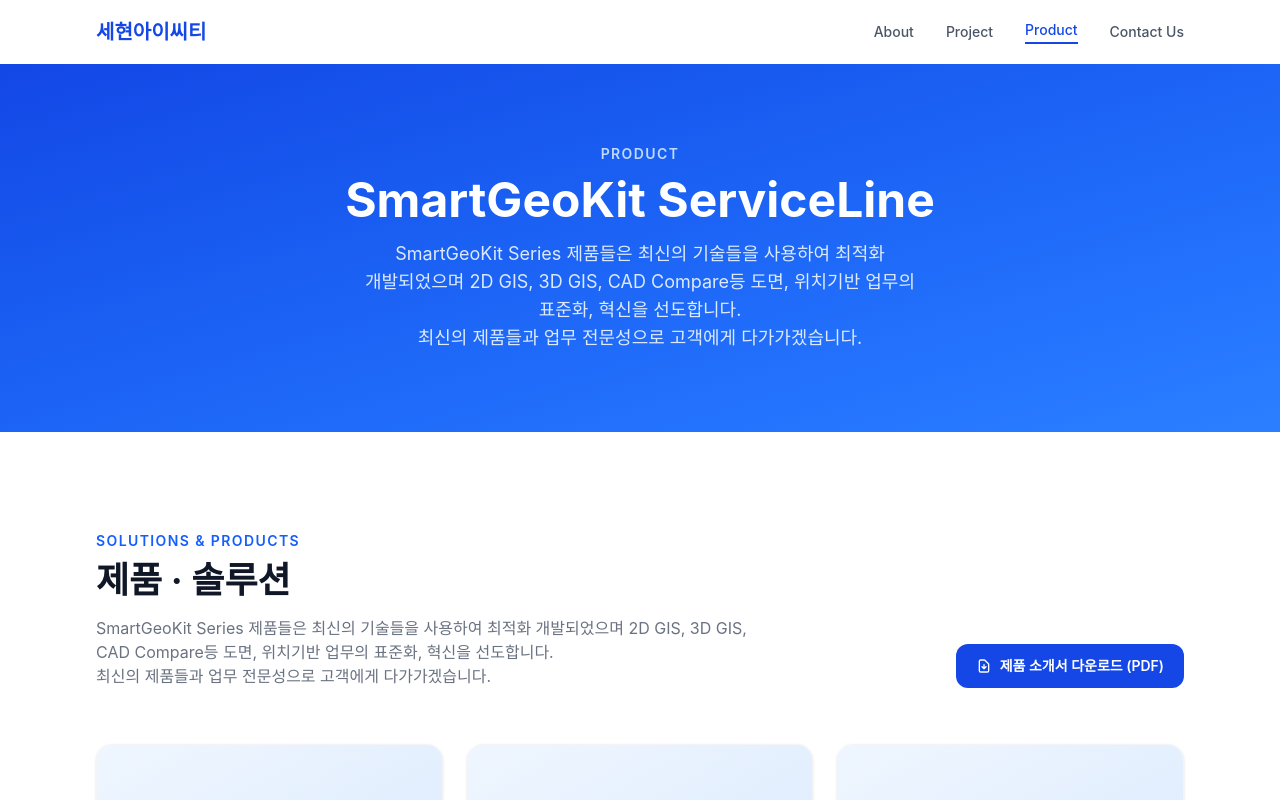
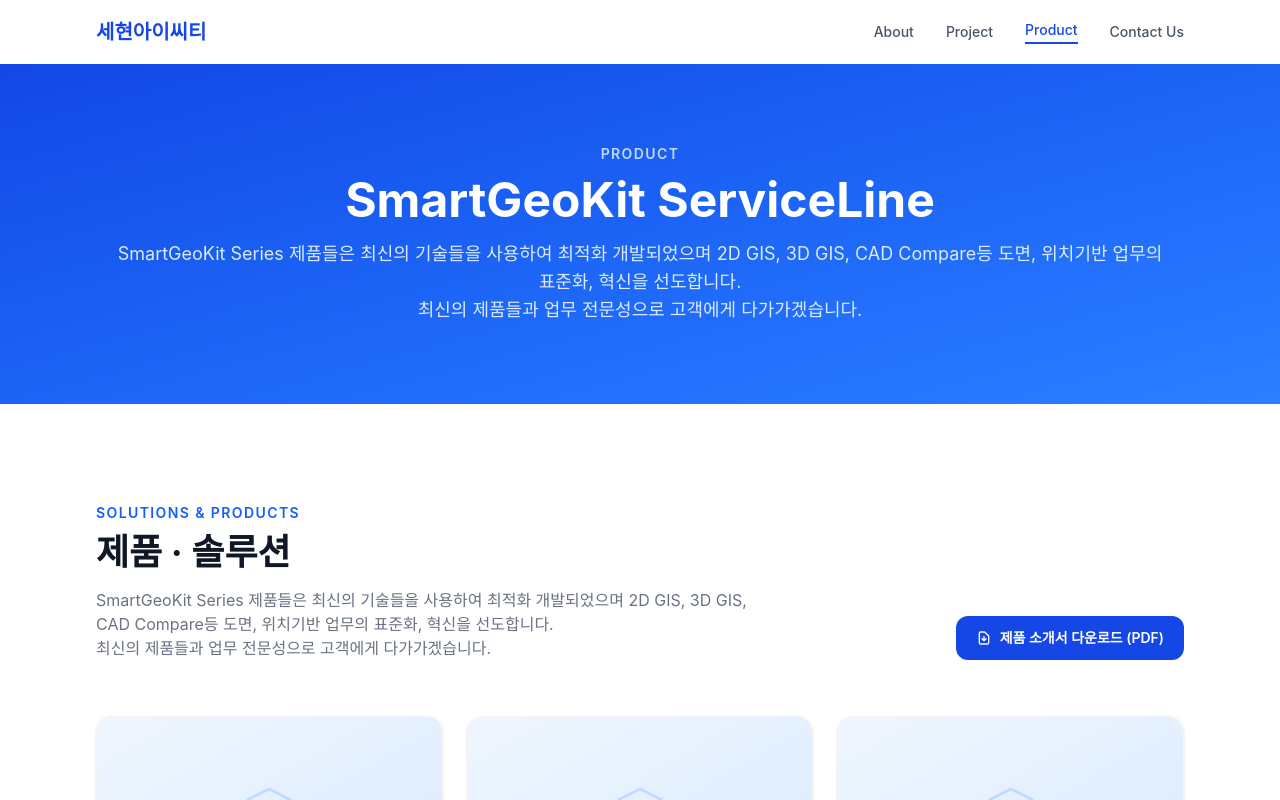
Before and after one commit to sehyunictsebitleedy/hp_home, a Next.js app: page /product in a window 1280 px wide. Shown: the top 800 px of the page. Built offline with nearby package versions, Linux system fonts and the light colour scheme; a web font is replaced by a local one.

Commit message:
text수정_01

```diff
--- a/src/app/product/page.tsx
+++ b/src/app/product/page.tsx
@@ -29,7 +29,7 @@
           <h1 className="text-4xl sm:text-5xl font-bold text-white">
             SmartGeoKit ServiceLine
           </h1>
-          <p className="mt-4 text-blue-100 text-lg max-w-xl mx-auto">
+          <p className="mt-4 text-blue-100 text-lg mx-auto">
             SmartGeoKit Series 제품들은 최신의 기술들을 사용하여 최적화 개발되었으며 2D GIS, 3D GIS, CAD Compare등 도면, 위치기반 업무의 표준화, 혁신을 선도합니다.<br />최신의 제품들과 업무 전문성으로 고객에게 다가가겠습니다.
           </p>
         </div>
```
